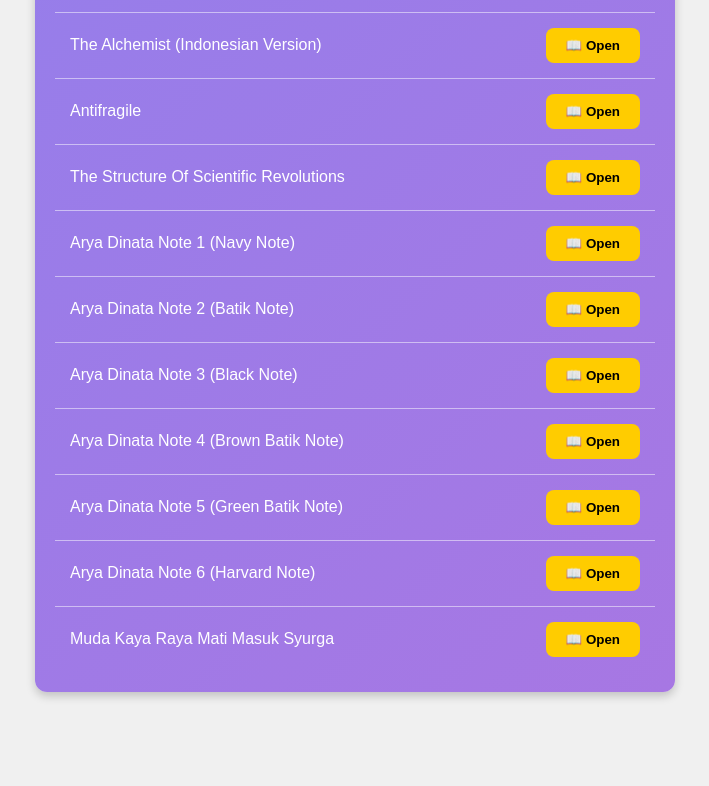
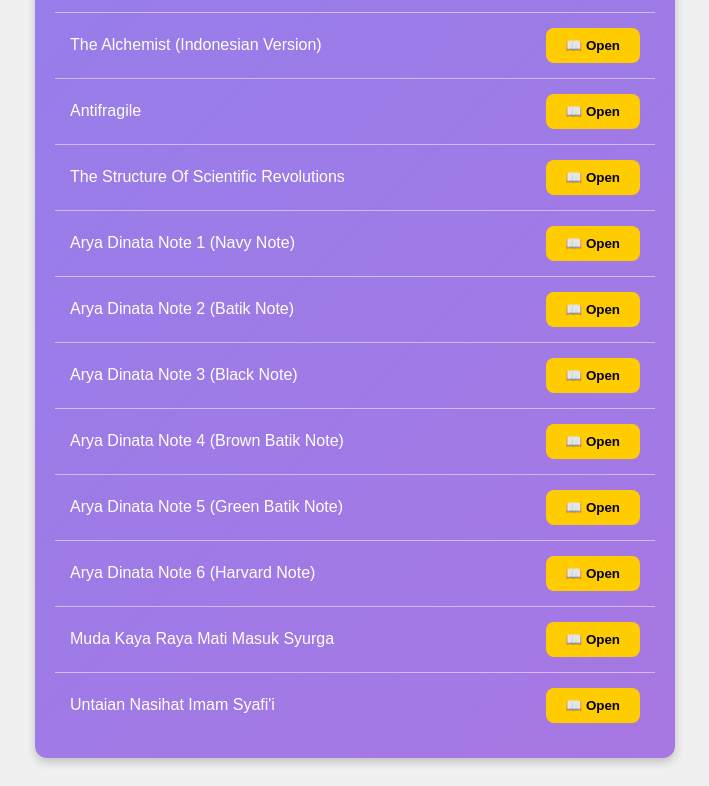
Before and after one commit to aryadinataSTKIP/Left_Brain, a plain HTML site: page index.html in a window 1280 px wide. Shown: the part 3529-4315 px from the top of the page, without its empty margins (285-994 px from the left). Before the commit the page ends 4249 px from the top, so only its background shows below. Drawn offline with Linux system fonts and the light colour scheme.

Commit message:
Update index.html

```diff
--- a/index.html
+++ b/index.html
@@ -295,6 +295,10 @@
             <span>Muda Kaya Raya Mati Masuk Syurga</span>
             <button onclick="window.open('https://drive.google.com/file/d/108ksBsU5t7qy1UsIGZczlLgPrwOxgg4B/view?usp=sharing', '_blank')">📖 Open</button>
         </div>
+         <div class="book">
+            <span>Untaian Nasihat Imam Syafi'i</span>
+            <button onclick="window.open('https://drive.google.com/file/d/1jT58-DCCYbYqFGM-qU0fJkiSn1EzeSin/view?usp=sharing', '_blank')">📖 Open</button>
+        </div>
     </div>
 </body>
 </html>
```
